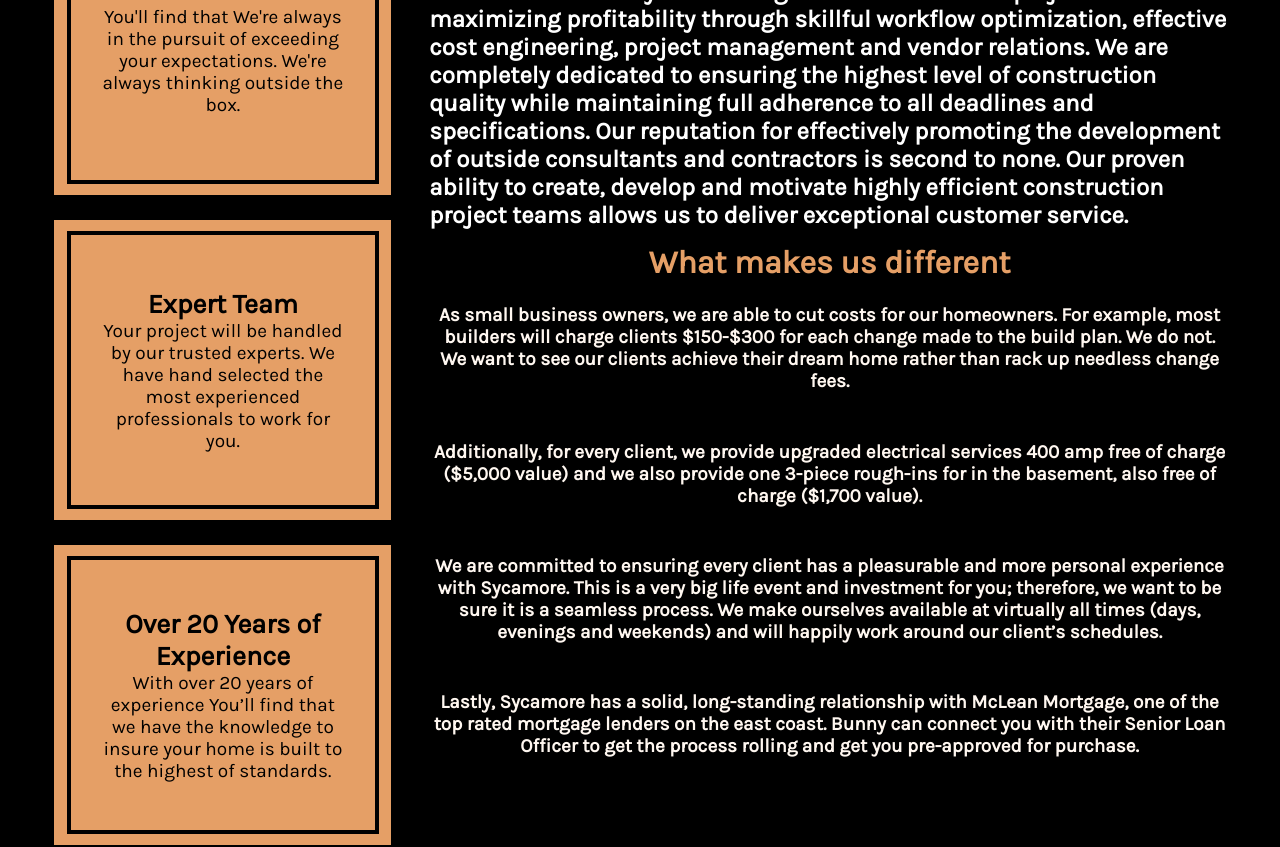
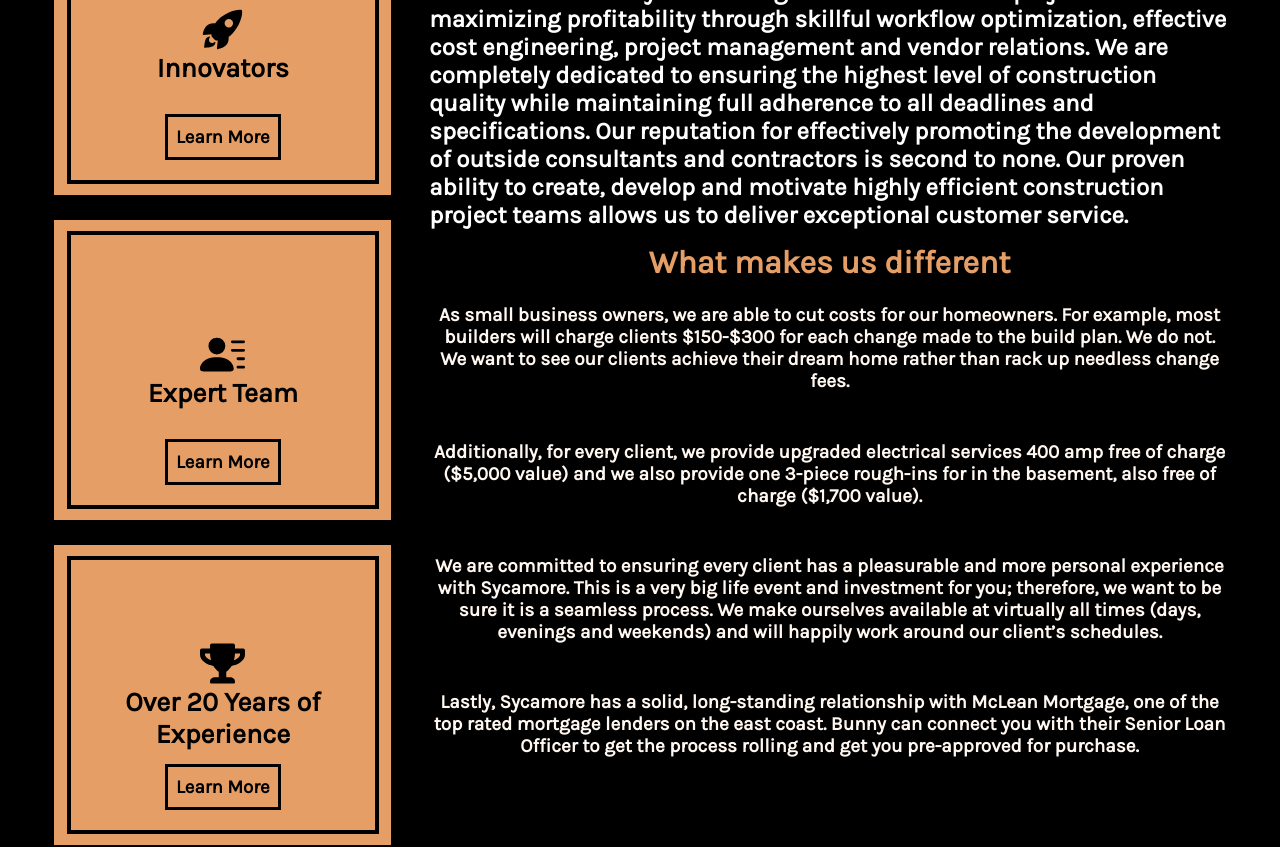
Before and after one commit to Mjensen24/SycamoreHomes, a React (Create React App) app: page /about-us in a window 1280 px wide. Shown: the part 1700-2547 px from the top of the page. Built offline with nearby package versions, Linux system fonts and the light colour scheme; a web font is replaced by a local one.

Commit message:
made small changes on about us and contact

```diff
--- a/src/components/AboutUs/index.css
+++ b/src/components/AboutUs/index.css
@@ -165,6 +165,18 @@
     width: 80%;
     font-size: 19px;
     font-weight: 500;
+}
+
+.staff-info_learn {
+    position: absolute;
+    bottom: 20px;
+    display: flex;
+    justify-content: center;
+    align-items: center;
+    margin-top: 40px;
+    height: 40px;
+    width: 110px;
+    border: 3px solid black;
 }
 
 .staff-info_back {
--- a/src/components/AboutUs/index.js
+++ b/src/components/AboutUs/index.js
@@ -1,8 +1,8 @@
 import React from 'react'
 import "./index.css"
-// import { IoRocketSharp } from 'react-icons/io5';
-// import { BsFillPersonLinesFill, BsFillLockFill } from 'react-icons/bs';
-// import { FaTrophy } from 'react-icons/fa';
+import { IoRocketSharp } from 'react-icons/io5';
+import { BsFillPersonLinesFill } from 'react-icons/bs';
+import { FaTrophy } from 'react-icons/fa';
 // import { RiKeyFill } from 'react-icons/ri'
 // import { NavLink } from 'react-router-dom';
 
@@ -46,15 +46,15 @@
                         <div className="staff-info">
                             <div className="staff-info_inner">
                                 <div className="staff-info_front1">
-                                    {/* <IoRocketSharp /> */}
+                                    <IoRocketSharp />
                                     <h2>Innovators</h2>
-                                    <h4>You'll find that We're always in the pursuit of exceeding your expectations. We're always thinking outside the box.</h4>
+                                    <div className='staff-info_learn'>
+                                        <h3>Learn More</h3>
+                                    </div>
                                 </div>
                                 <div className="staff-info_back">
-                                    {/* <BsFillLockFill /> */}
-                                    <h2>Warranty</h2>
-                                    <h4>We stand behind our work with a 1, 2, 10 year home warranty (1 year cosmetic, 2 years everything behind the walls, 10 years structural).</h4>
-                                    {/* <h4>We’ve established long-term, successful relationships with many local vendors, as well as McLane Financial.  We are a licensed and approved builder with McLane.</h4> */}
+                                    <IoRocketSharp />
+                                    <h4>You'll find that We're always in the pursuit of exceeding your expectations. We're always thinking outside the box.</h4>
                                 </div>
                             </div>
                         </div>
@@ -63,15 +63,15 @@
                         <div className="staff-info">
                             <div className="staff-info_inner">
                                 <div className="staff-info_front1">
-                                    {/* <BsFillPersonLinesFill /> */}
+                                    <BsFillPersonLinesFill />
                                     <h2>Expert Team</h2>
-                                    <h4>Your project will be handled by our trusted experts. We have hand selected the most experienced professionals to work for you.</h4>
+                                    <div className='staff-info_learn'>
+                                        <h3>Learn More</h3>
+                                    </div>
                                 </div>
                                 <div className="staff-info_back">
-                                    {/* <RiKeyFill /> */}
-                                    <h2>Buisness License</h2>
-                                    <h4>A copy of our business license and insurance is provided. We work solely with licensed and insured vendors.</h4>
-                                    {/* <h4>A copy of our business license and insurance is provided.  We work solely with licensed and insured vendors and we stand behind our work with a 1, 2, 10 year home warranty (1 year cosmetic, 2 years everything behind the walls, 10 years structural).</h4> */}
+                                    <BsFillPersonLinesFill />
+                                    <h4>Your project will be handled by our trusted experts. We have hand selected the most experienced professionals to work for you.</h4>
                                 </div>
                             </div>
                         </div>
@@ -80,15 +80,15 @@
                         <div className="staff-info">
                             <div className="staff-info_inner">
                                 <div className="staff-info_front1">
-                                    {/* <FaTrophy /> */}
+                                    <FaTrophy />
                                     <h2>Over 20 Years of Experience</h2>
-                                    <h4>With over 20 years of experience You’ll find that we have the knowledge to insure your home is built to the highest of standards. </h4>
+                                    <div className='staff-info_learn'>
+                                        <h3>Learn More</h3>
+                                    </div>
                                 </div>
                                 <div className="staff-info_back">
-                                    {/* <FaTrophy /> */}
-                                    <h2>Efficiency</h2>
-                                    {/* <h4>With over 20 years of experience You’ll find that we have the knowledge to insure your home is built to the highest of standards. </h4> */}
-                                    <h4>We specialize in building energy efficient homes that includes duct blaster test air sealing with 3rd party installation inspections plus a door blower test with official certification of passing energy efficiency.</h4>
+                                    <FaTrophy />
+                                    <h4>With over 20 years of experience You’ll find that we have the knowledge to insure your home is built to the highest of standards. </h4>
                                 </div>
                             </div>
                         </div>
--- a/src/components/Contact/index.css
+++ b/src/components/Contact/index.css
@@ -136,8 +136,8 @@
     display: flex;
     flex-direction: column;
     justify-content: space-evenly;
-    width: 330px;
-    height: 400px;
+    width: 310px;
+    height: 350px;
     background-color: white;
     position:absolute;
     margin-top: 220px;
@@ -159,7 +159,7 @@
     justify-content: center;
     align-items: center;
     font-family: 'Karla', sans-serif;
-    font-size: 25px;
+    font-size: 30px;
     margin: 0;
     margin-bottom: 2px;
 }
@@ -168,11 +168,11 @@
 .contact-column_info > h4 {
     margin: 0;
     font-family: 'Karla', sans-serif;
-    font-size: 17px;
+    font-size: 21px;
 }
 
 .contact-column_info > p {
     margin: 0;
     font-family: 'Karla', sans-serif;
-    font-size: 16px;
+    font-size: 19px;
 }
--- a/src/components/Contact/index.js
+++ b/src/components/Contact/index.js
@@ -29,13 +29,13 @@
                         <p>301-748-1614</p>
                     </div>
                 </div>
-                <div className="contact-info_column">
+                {/* <div className="contact-info_column">
                     <div className="contact-column_info">
                         <h3><GoLocation />ADDRESS</h3>
                         <h4>Sycamore Custom Luxery <br /> Homes</h4>
                         <p>1234 Rolling Hill Road <br /> Frederick MD. 21701</p>
                     </div>
-                </div>
+                </div> */}
                 <div className="contact-info_column">
                     <div className="contact-column_info">
                         <h3><HiOutlineMail />EMAIL</h3>
```
